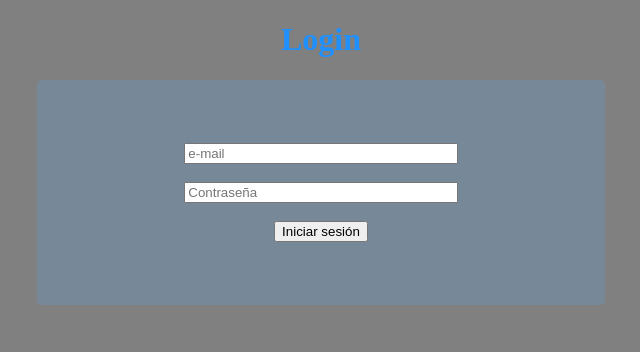
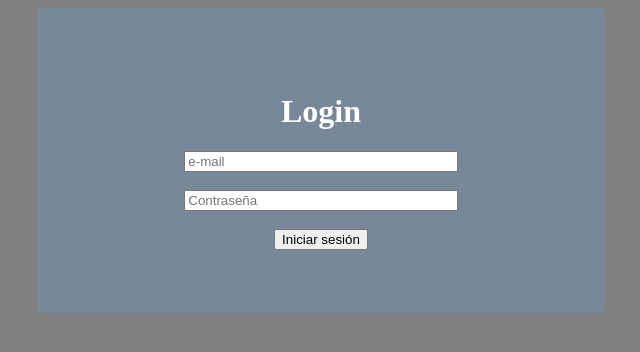
Before and after one commit to OscarFrancoPerez/dw_servidor, a PHP site: page /login.html in a window 1280 px wide. Shown: the top 352 px of the page, without its empty margins (319-959 px from the left). Run offline with PHP 8.4, Linux system fonts and the light colour scheme.

Commit message:
Updated files

```diff
--- a/sprint3sesiones/www/mysite/css/login.css
+++ b/sprint3sesiones/www/mysite/css/login.css
@@ -3,7 +3,7 @@ html {
 }
 h1{
 	text-align: center;
-	color: dodgerblue;
+	color: white;
 }
 
 form input[type=text] {
--- a/sprint3sesiones/www/mysite/login.html
+++ b/sprint3sesiones/www/mysite/login.html
@@ -7,8 +7,9 @@
     <link rel="stylesheet" href="/css/login.css">
   </head>
   <body>
-    <h1>Login</h1>
     <div>
+      <h1>Login</h1>
+
       <form id="formulario" action="login.php" method="post">
         <input id="usuario" name="f_email" type="text" placeholder="e-mail"><br>
         <input id="clave" name="f_password" type="password" placeholder="Contraseña"><br>
```
